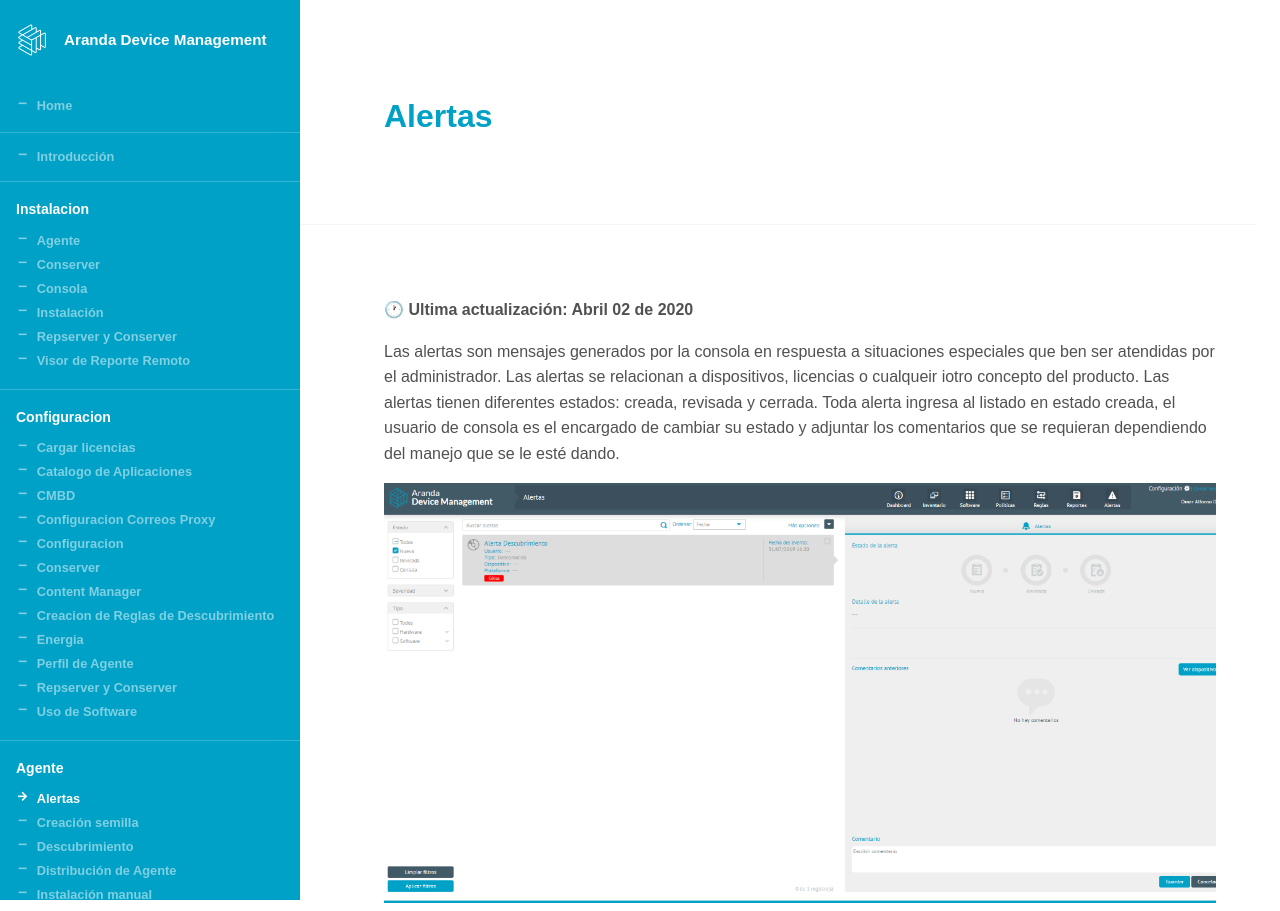
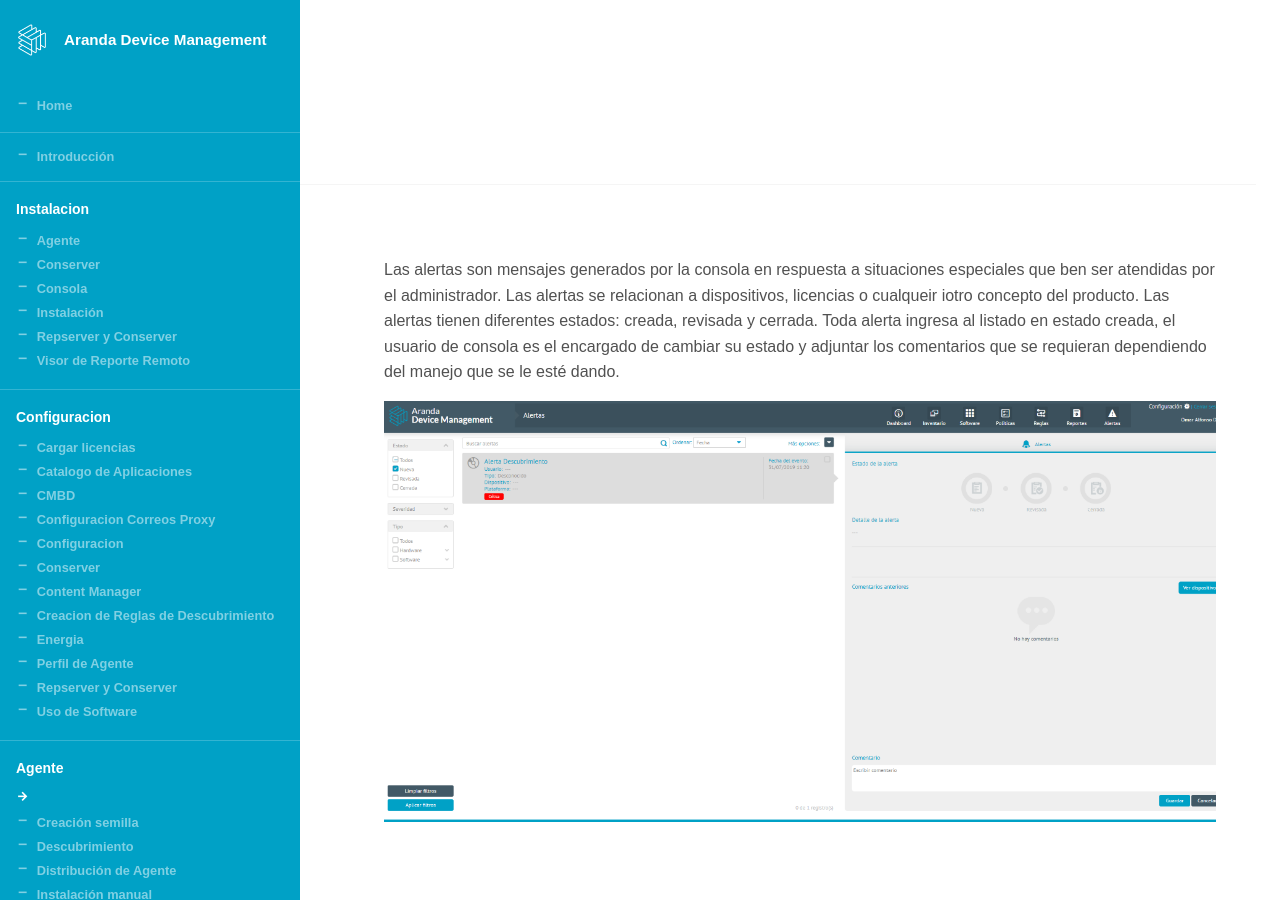
Before and after one commit to Nats85/adm, a Jekyll site: the page built from _docs/agente/alertas.md, in a window 1280 px wide. Built offline with Jekyll 4.4.1, drawn with Linux system fonts in a browser that asks for light colours.

Commit message:
Update alertas.md

```diff
--- a/_docs/agente/alertas.md
+++ b/_docs/agente/alertas.md
@@ -1,9 +1,8 @@
 ---
 title: Alertas
 info:
+**🕐 Ultima actualización: Abril 02 de 2020**
 ---
-**🕐 Ultima actualización: Abril 02 de 2020**
-
 
 
 
```
